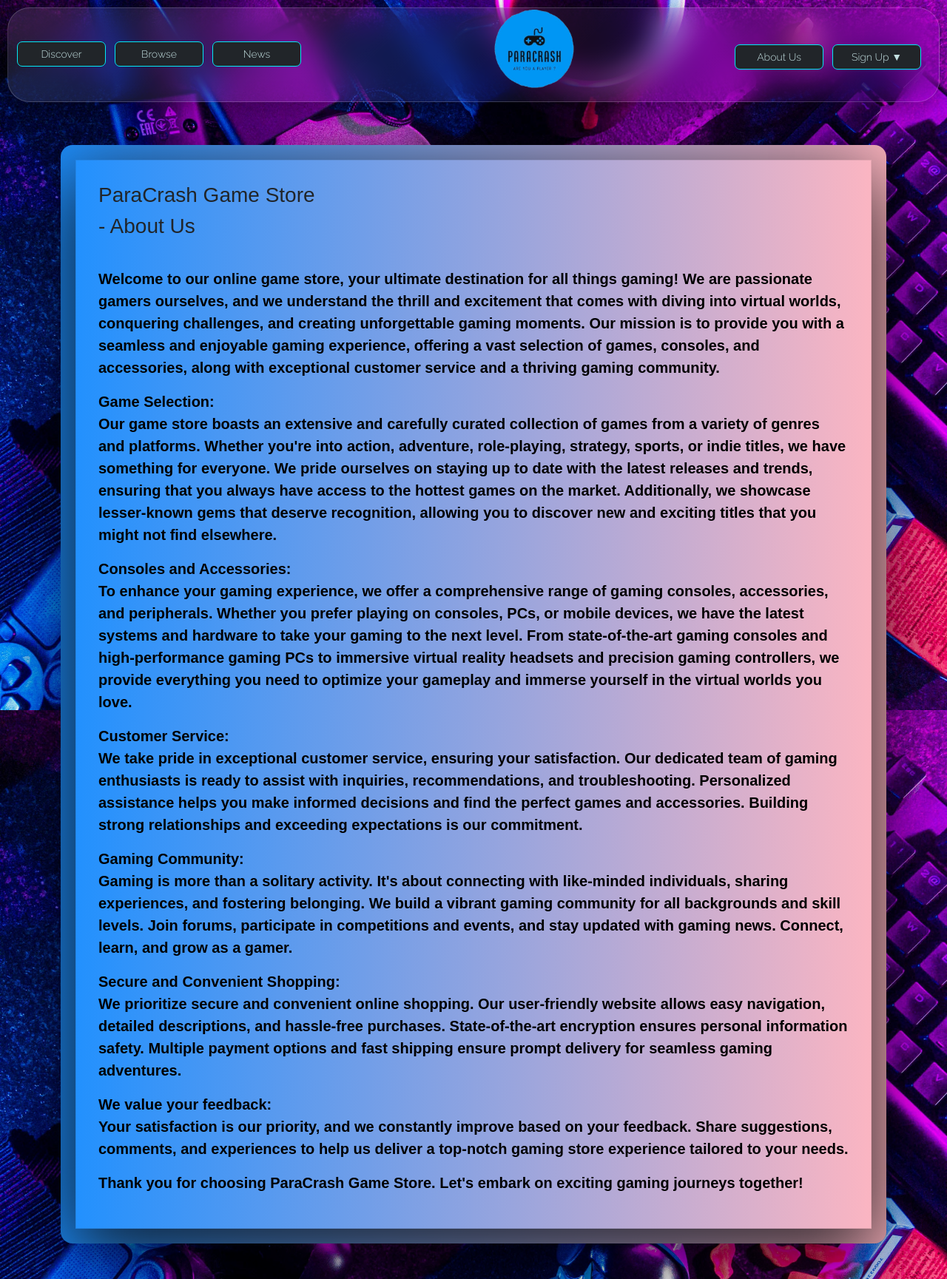
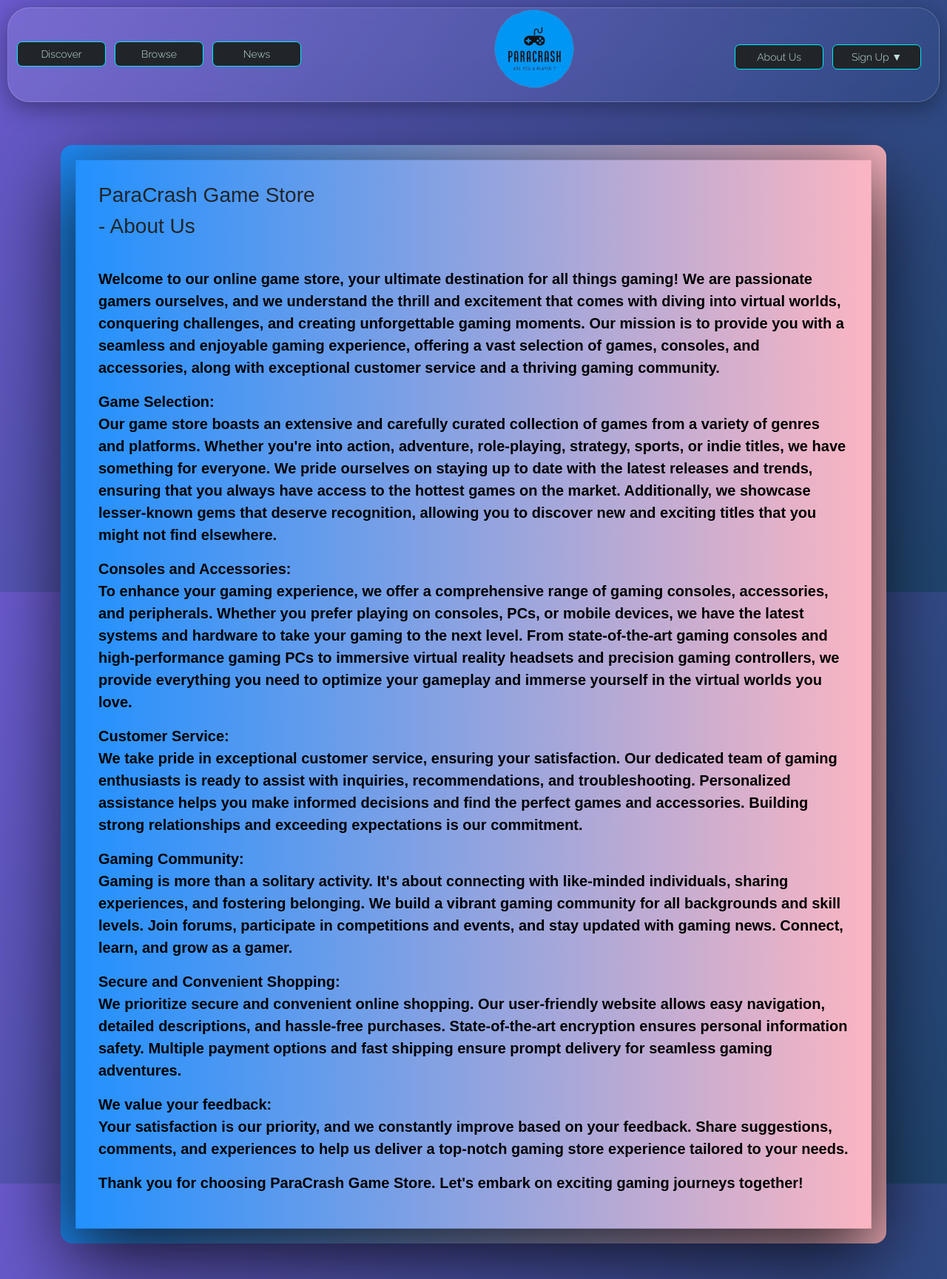
Before and after one commit to GITHD3/game-store.github.io, a PHP site: page /about.php in a window 1280 px wide. Shown: the whole page at 74% size. Run offline with PHP 8.4, Linux system fonts and the light colour scheme.

Commit message:
Color Changing

```diff
--- a/about.php
+++ b/about.php
@@ -47,10 +47,10 @@
             }
 
             body {
-                background-image: url("img/walltech.jpg");
+                background: linear-gradient(120deg, slateblue , #1F456E);
+                background-repeat: no-repeat;
                 background-attachment: fixed;
                 background-size: cover;
-                height: 100%;
             }
 
             #about-section {
--- a/admin2.php
+++ b/admin2.php
@@ -58,7 +58,7 @@
     <title class="f">Admin Page</title>
     <style>
         body {
-            background-image: linear-gradient(#0C97FA, #16E1F5);
+            background-image: linear-gradient(#146aa7,#48aaadb0);
             background-repeat: no-repeat;
             background-attachment: fixed;
             height: 100%;
--- a/browse.php
+++ b/browse.php
@@ -13,9 +13,10 @@
 
     <style>
         body {
-            background-image: url(img/wallpaper.webp);
+            background: linear-gradient(0deg ,#48AAAD, slateblue);
             background-repeat: no-repeat;
             background-attachment: fixed;
+            background-size: cover;
             height: 100%;
             padding-bottom: 20px;
         }
```
